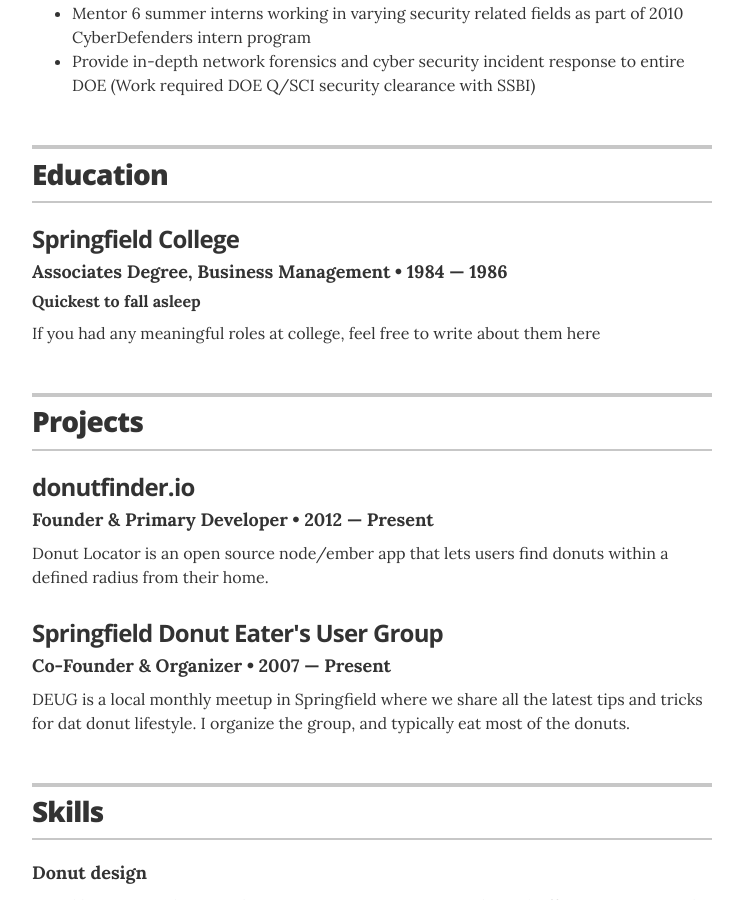
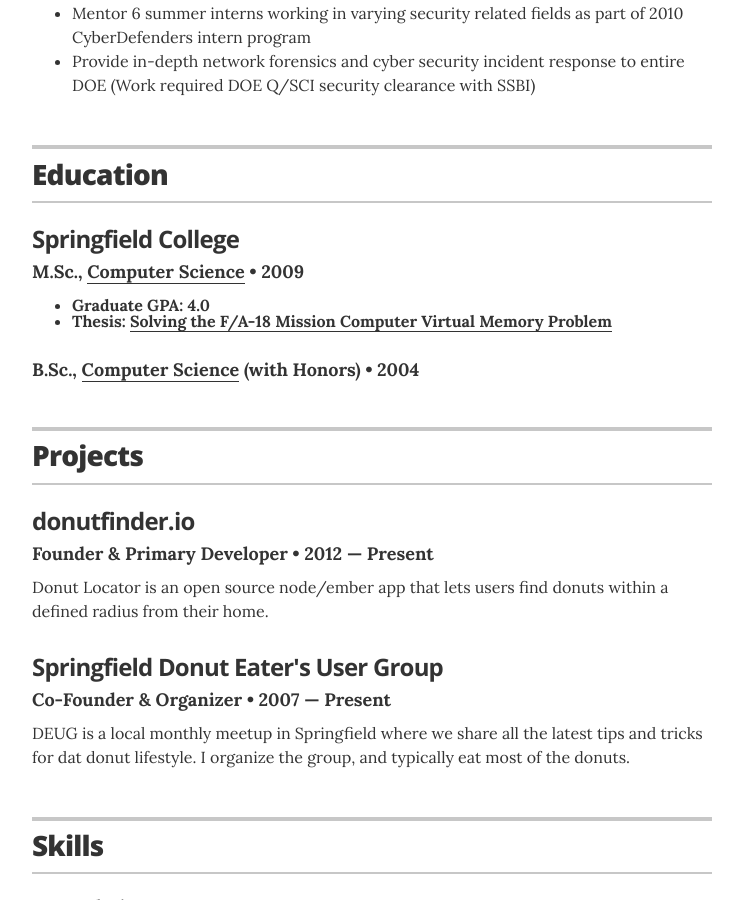
Before and after one commit to jglovier/resume-template, a Jekyll site: the page built from index.html, in a window 1280 px wide and 900 px high, scrolled down 2586 px. Shown: the whole window, without its empty margins (268-1011 px from the left). Built offline with Jekyll 4.4.1, drawn with Linux system fonts in a browser that asks for light colours.

Commit message:
Add education content.  Also figured out how to break the yaml over multiple lines for easier editor access..

```diff
--- a/_data/education.yml
+++ b/_data/education.yml
@@ -1,6 +1,12 @@
 # Degree
-- degree: Associates Degree, Business Management
-  uni: Springfield College
-  year: 1984 &mdash; 1986
-  awards: Quickest to fall asleep
-  summary: If you had any meaningful roles at college, feel free to write about them here
+- uni: Springfield College
+  degree: M.Sc., <a href=http://www.ecs.baylor.edu/>Computer Science</a>
+  year: 2009
+  awards: >
+    <ul class=resume-item-list"><li>Graduate GPA: 4.0</li>
+    <li>Thesis: <a href=http://adamsealey.com/papers/adam_sealey_masters.pdf>Solving the F/A-18 Mission Computer Virtual Memory Problem</a></li></ul>
+
+- degree: B.Sc., <a href=http://www.ecs.baylor.edu/>Computer Science</a> (with Honors)
+  year: 2004
+
+  #summary: If you had any meaningful roles at college, feel free to write about them here
```
Also changed, not shown: _data/experience.yml (+6 -1 lines).
